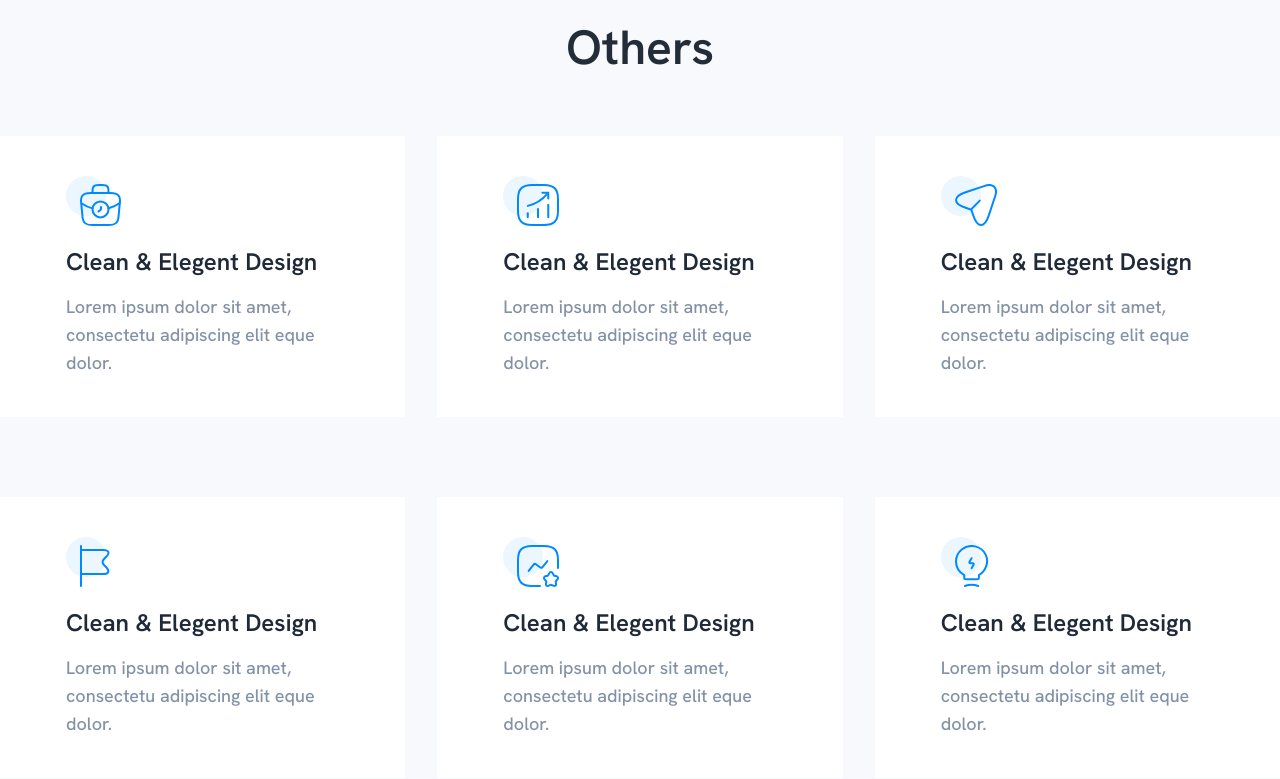
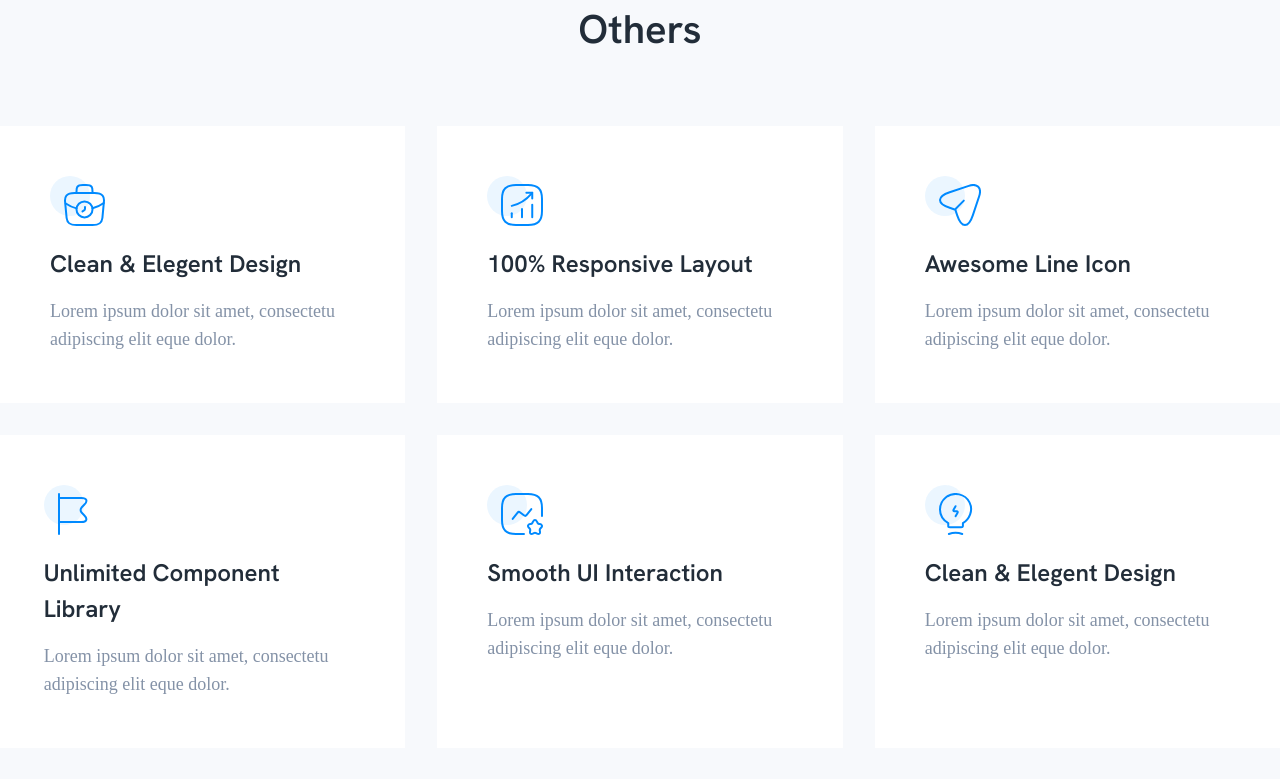
Before and after one commit to muktaranidas/BestKit, a React (Create React App) app: page / in a window 1280 px wide. Shown: the part 6021-6800 px from the top of the page. Built offline with nearby package versions, Linux system fonts and the light colour scheme.

Commit message:
done valuesP

```diff
--- a/src/Pages/Home/OurCoreValuesPrinciples/OurCoreValuesPrinciples.css
+++ b/src/Pages/Home/OurCoreValuesPrinciples/OurCoreValuesPrinciples.css
@@ -1,7 +1,11 @@
-.description {
+.values-principles-h3 {
   font-style: normal;
-  font-weight: 500;
-  font-size: 18px;
-  line-height: 28px;
-  color: #8492a7;
+  font-weight: 600;
+  font-size: 24px;
+  line-height: 36px;
+  /* identical to box height, or 150% */
+
+  /* Dark */
+
+  color: #222d39;
 }
--- a/src/Pages/Home/OurCoreValuesPrinciples/OurCoreValuesPrinciples.js
+++ b/src/Pages/Home/OurCoreValuesPrinciples/OurCoreValuesPrinciples.js
@@ -4,20 +4,17 @@ import Button from "../../Shared/Button/Button";
 
 const OurCoreValuesPrinciples = () => {
   return (
-    <section className=" bg-[#F7F9FC] py-16 ">
-      <div className="widthClass container  mx-auto p-4 my-6 space-y-2 text-center">
-        <p className="uppercase font-semibold text-blue ">
-          Our Core Values & Principles
-        </p>
-        <h2 className="text-5xl text-black py-8  font-bold">
-          What Makes Us Unique From{" "}
+    <section className="bg-[#F7F9FC] py-[140px] ">
+      <div className="widthClass container  mx-auto text-center">
+        <p className="paragraph-style-tag">Our Core Values & Principles</p>
+        <h2 className="title">
+          What Makes Us Unique From <br /> Others{" "}
         </h2>
-        <span className="text-5xl text-black pt-10  font-bold">Others</span>
       </div>
-      <div className="widthClass container  grid  justify-center mx-auto gap-8 sm:grid-cols-2 lg:grid-cols-3">
-        <div className="bg-white  my-6 flex flex-col items-center p-4">
-          <div className="my-6 relative">
-            <h1 className="px-[50px] ">
+      <div className="widthClass mt-[45px]   grid  gap-8 sm:grid-cols-2 lg:grid-cols-3">
+        <div className="bg-white py-[50px]    flex flex-col items-center ">
+          <div className="relative px-[50px] ">
+            <h1 className=" ">
               <svg
                 width="40"
                 height="40"
@@ -28,7 +25,6 @@ const OurCoreValuesPrinciples = () => {
                 <circle cx="20" cy="20" r="20" fill="#EBF6FF" />
               </svg>
             </h1>
-
             <h1 className="absolute left-16 top-2">
               <svg
                 width="42"
@@ -88,10 +84,10 @@ const OurCoreValuesPrinciples = () => {
               </svg>
             </h1>
 
-            <h3 className="pt-[30px] pb-[15px] text-2xl px-[50px] font-semibold ">
+            <h3 className="pt-[30px] pb-[15px]  values-principles-h3">
               Clean & Elegent Design
             </h3>
-            <div className="description  px-[50px]">
+            <div className="paragraph-normal-tag ">
               <p>
                 Lorem ipsum dolor sit amet, consectetu adipiscing elit eque
                 dolor.
@@ -99,9 +95,9 @@ const OurCoreValuesPrinciples = () => {
             </div>
           </div>
         </div>
-        <div className="bg-white  my-6 flex flex-col items-center p-4">
-          <div className="my-6 relative">
-            <h1 className="px-[50px] ">
+        <div className="bg-white   flex flex-col items-center py-[50px]">
+          <div className="px-[50px] relative">
+            <h1 className=" ">
               <svg
                 width="40"
                 height="40"
@@ -162,10 +158,10 @@ const OurCoreValuesPrinciples = () => {
               </svg>
             </h1>
 
-            <h3 className="pt-[30px] pb-[15px] text-2xl px-[50px] font-semibold ">
-              Clean & Elegent Design
+            <h3 className="pt-[30px] pb-[15px]  values-principles-h3">
+              100% Responsive Layout
             </h3>
-            <div className="description  px-[50px]">
+            <div className="paragraph-normal-tag ">
               <p>
                 Lorem ipsum dolor sit amet, consectetu adipiscing elit eque
                 dolor.
@@ -173,9 +169,9 @@ const OurCoreValuesPrinciples = () => {
             </div>
           </div>
         </div>
-        <div className="bg-white  my-6 flex flex-col items-center p-4">
-          <div className="my-6 relative">
-            <h1 className="px-[50px] ">
+        <div className="bg-white flex flex-col items-center py-[50px]">
+          <div className="px-[50px] relative">
+            <h1 className=" ">
               <svg
                 width="40"
                 height="40"
@@ -212,10 +208,10 @@ const OurCoreValuesPrinciples = () => {
               </svg>
             </h1>
 
-            <h3 className="pt-[30px] pb-[15px] text-2xl px-[50px] font-semibold ">
-              Clean & Elegent Design
+            <h3 className="pt-[30px] pb-[15px]  values-principles-h3">
+              Awesome Line Icon
             </h3>
-            <div className="description  px-[50px]">
+            <div className="paragraph-normal-tag ">
               <p>
                 Lorem ipsum dolor sit amet, consectetu adipiscing elit eque
                 dolor.
@@ -223,9 +219,9 @@ const OurCoreValuesPrinciples = () => {
             </div>
           </div>
         </div>
-        <div className="bg-white  my-6 flex flex-col items-center p-4">
-          <div className="my-6 relative">
-            <h1 className="px-[50px] ">
+        <div className="bg-white  flex flex-col items-center py-[50px]">
+          <div className="px-[50px] relative">
+            <h1 className="">
               <svg
                 width="40"
                 height="40"
@@ -264,10 +260,10 @@ const OurCoreValuesPrinciples = () => {
               </svg>
             </h1>
 
-            <h3 className="pt-[30px] pb-[15px] text-2xl px-[50px] font-semibold ">
-              Clean & Elegent Design
+            <h3 className="pt-[30px] pb-[15px] w-[318px]  values-principles-h3">
+              Unlimited Component Library
             </h3>
-            <div className="description  px-[50px]">
+            <div className="paragraph-normal-tag ">
               <p>
                 Lorem ipsum dolor sit amet, consectetu adipiscing elit eque
                 dolor.
@@ -275,9 +271,9 @@ const OurCoreValuesPrinciples = () => {
             </div>
           </div>
         </div>
-        <div className="bg-white  my-6 flex flex-col items-center p-4">
-          <div className="my-6 relative">
-            <h1 className="px-[50px] ">
+        <div className="bg-white flex flex-col items-center py-[50px]">
+          <div className=" px-[50px] relative">
+            <h1 className="">
               <svg
                 width="40"
                 height="40"
@@ -321,10 +317,10 @@ const OurCoreValuesPrinciples = () => {
               </svg>
             </h1>
 
-            <h3 className="pt-[30px] pb-[15px] text-2xl px-[50px] font-semibold ">
-              Clean & Elegent Design
+            <h3 className="pt-[30px] pb-[15px]  values-principles-h3">
+              Smooth UI Interaction
             </h3>
-            <div className="description  px-[50px]">
+            <div className="paragraph-normal-tag ">
               <p>
                 Lorem ipsum dolor sit amet, consectetu adipiscing elit eque
                 dolor.
@@ -332,9 +328,9 @@ const OurCoreValuesPrinciples = () => {
             </div>
           </div>
         </div>
-        <div className="bg-white  my-6 flex flex-col items-center p-4">
-          <div className="my-6 relative">
-            <h1 className="px-[50px] ">
+        <div className="bg-white  flex flex-col items-center py-[50px]">
+          <div className="px-[50px] relative">
+            <h1 className="">
               <svg
                 width="40"
                 height="40"
@@ -378,10 +374,10 @@ const OurCoreValuesPrinciples = () => {
               </svg>
             </h1>
 
-            <h3 className="pt-[30px] pb-[15px] text-2xl px-[50px] font-semibold ">
+            <h3 className="pt-[30px] pb-[15px]  values-principles-h3">
               Clean & Elegent Design
             </h3>
-            <div className="description  px-[50px]">
+            <div className="paragraph-normal-tag ">
               <p>
                 Lorem ipsum dolor sit amet, consectetu adipiscing elit eque
                 dolor.
@@ -390,7 +386,7 @@ const OurCoreValuesPrinciples = () => {
           </div>
         </div>
       </div>
-      <div className="text-center ">
+      <div className="text-center mt-[55px]">
         <Button btnText={"Get In Touch"}></Button>
       </div>
     </section>
```
